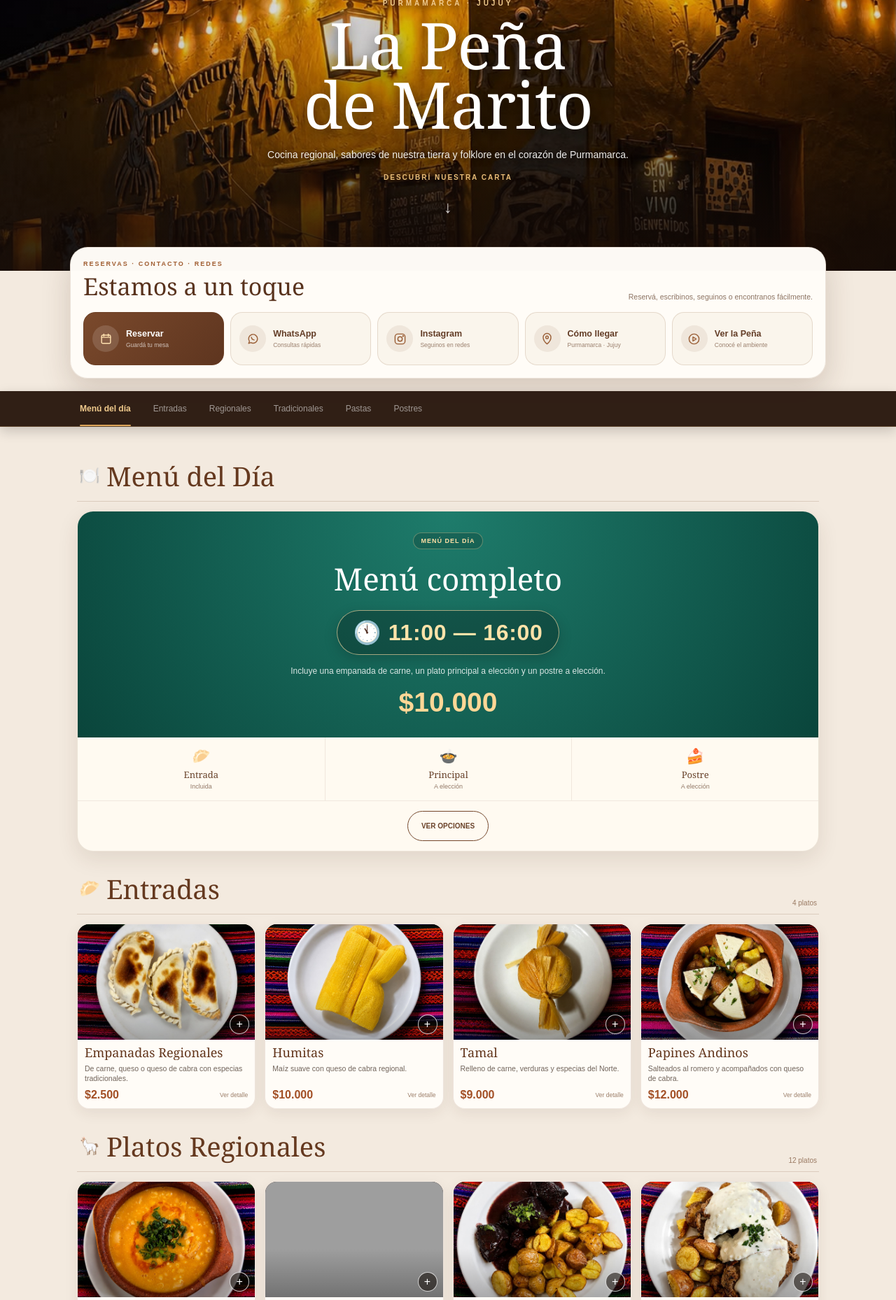
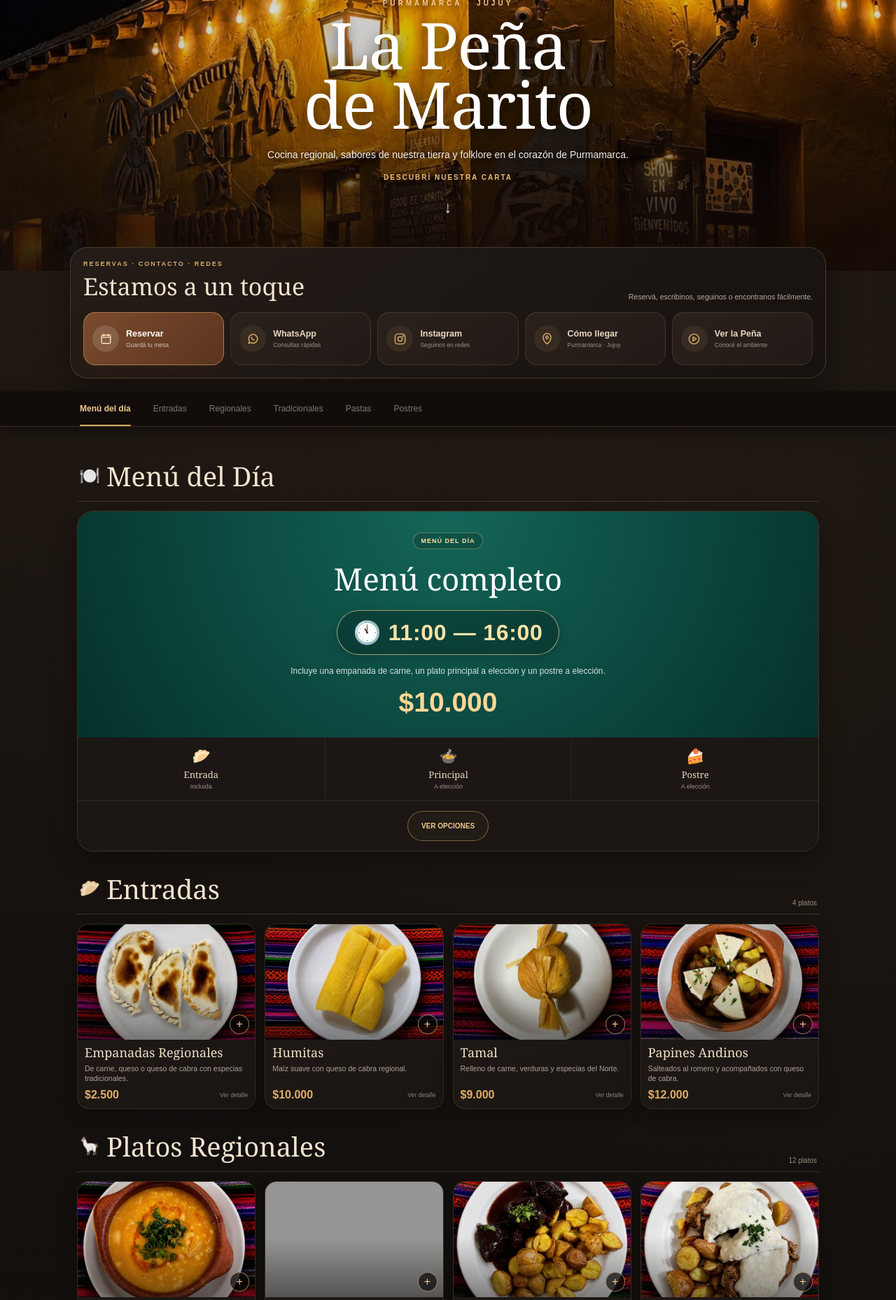
Before and after one commit to LeandroAram/menu-pena-marito, a Flask app: page / in a window 1280 px wide. Shown: the part 125-1983 px from the top of the page at 70% size. Run offline with Flask 3, Linux system fonts and the light colour scheme; grey boxes are pictures that could not be loaded.

Commit message:
nuevo color

```diff
--- a/templates/pena_nueva/index.html
+++ b/templates/pena_nueva/index.html
@@ -3,8 +3,8 @@
 <head>
 <meta charset="UTF-8">
 <meta name="viewport" content="width=device-width, initial-scale=1.0, viewport-fit=cover">
-<meta name="robots" content="noindex, nofollow">
-<meta name="theme-color" content="#2b190f">
+<meta name="robots" content="index, follow">
+<meta name="theme-color" content="#14110f">
 <title>La Peña de Marito | Nueva versión</title>
 <style>
 *{margin:0;padding:0;box-sizing:border-box}html{scroll-behavior:smooth}body{min-height:100vh;font-family:Arial,Helvetica,sans-serif;color:#38271d;background:#f3eadf;overflow-x:hidden}body.locked{overflow:hidden}a{text-decoration:none;color:inherit}button{font-family:inherit}img{display:block;max-width:100%}
@@ -26,6 +26,230 @@
 @media(min-width:700px){.dish-grid{grid-template-columns:repeat(3,minmax(0,1fr));gap:13px}.dish-photo{height:165px}.dish-name{font-size:18px}.dish-description{font-size:10.5px}.daily-option-grid{grid-template-columns:repeat(3,minmax(0,1fr))}.daily-option img{height:135px}}
 @media(min-width:1000px){.dish-grid{grid-template-columns:repeat(4,minmax(0,1fr))}}
 @media(prefers-reduced-motion:reduce){*{animation:none!important;transition:none!important;scroll-behavior:auto!important}}
+
+
+/* =========================================================
+   TEMA GOURMET OSCURO - ELEGANTE
+   Esta sección está al final para reemplazar visualmente
+   el fondo claro sin tocar la lógica ni los platos.
+========================================================= */
+
+:root{
+  --gourmet-bg:#14110f;
+  --gourmet-bg-2:#1a1512;
+  --gourmet-card:#211a16;
+  --gourmet-card-2:#271f1a;
+  --gourmet-line:rgba(221,181,116,.18);
+  --gourmet-gold:#d9ad68;
+  --gourmet-gold-soft:#efc98d;
+  --gourmet-title:#f2e3cf;
+  --gourmet-text:#c7b7aa;
+  --gourmet-muted:#998b80;
+}
+
+body{
+  color:var(--gourmet-text);
+  background:
+    radial-gradient(circle at 18% 0%, rgba(126,82,47,.16), transparent 34%),
+    radial-gradient(circle at 90% 24%, rgba(84,60,39,.12), transparent 28%),
+    linear-gradient(180deg,#171310 0%,#120f0d 48%,#171310 100%);
+}
+
+/* CONTACTO PRINCIPAL */
+.contact-panel{
+  border-color:rgba(220,177,108,.22);
+  background:
+    linear-gradient(145deg,rgba(37,29,24,.98),rgba(22,18,15,.99));
+  box-shadow:0 18px 48px rgba(0,0,0,.38);
+}
+.contact-kicker{color:var(--gourmet-gold)}
+.contact-head h2{color:var(--gourmet-title)}
+.contact-head p{color:#b7a79a}
+.contact-action{
+  border-color:rgba(220,177,108,.15);
+  color:#ead8c2;
+  background:linear-gradient(145deg,#2a211c,#211a16);
+  box-shadow:inset 0 1px 0 rgba(255,255,255,.025);
+}
+.contact-action:hover{
+  background:linear-gradient(145deg,#312720,#261e19);
+  box-shadow:0 10px 24px rgba(0,0,0,.28);
+}
+.contact-action.primary{
+  border-color:rgba(226,184,112,.48);
+  background:linear-gradient(135deg,#7b4b2d,#5b341f);
+  box-shadow:0 8px 22px rgba(73,38,18,.30);
+}
+.contact-icon{
+  color:var(--gourmet-gold);
+  background:rgba(220,177,108,.09);
+}
+.contact-text small{color:#9f9187}
+
+/* BARRA DE CATEGORÍAS */
+.menu-nav{
+  background:rgba(18,14,12,.965);
+  border-bottom-color:rgba(221,181,116,.20);
+  box-shadow:0 7px 22px rgba(0,0,0,.38);
+}
+.menu-nav-btn{color:rgba(239,226,207,.50)}
+.menu-nav-btn.active{color:var(--gourmet-gold-soft)}
+.menu-nav-btn.active:after{background:var(--gourmet-gold)}
+
+/* TÍTULOS DE SECCIÓN */
+.section-header{
+  border-bottom-color:var(--gourmet-line);
+}
+.section-header h2{color:var(--gourmet-title)}
+.section-count{color:#9c8b7c}
+.section-icon{filter:saturate(.82) brightness(.94)}
+
+/* MENÚ DEL DÍA */
+.daily-card{
+  border-color:rgba(220,177,108,.18);
+  background:linear-gradient(145deg,#211a16,#171310);
+  box-shadow:0 13px 34px rgba(0,0,0,.30);
+}
+.daily-main{
+  background:
+    radial-gradient(circle at top,rgba(19,105,91,.96),rgba(5,48,42,.995));
+}
+.daily-summary{
+  border-bottom-color:rgba(220,177,108,.12);
+  background:#1c1714;
+}
+.daily-summary-item+.daily-summary-item{
+  border-left-color:rgba(220,177,108,.11);
+}
+.daily-summary-item strong{color:#ead8bf}
+.daily-summary-item small{color:#9f9084}
+.daily-toggle-area{background:#1c1714}
+.daily-toggle{
+  border-color:rgba(220,177,108,.46);
+  color:var(--gourmet-gold-soft);
+  background:rgba(220,177,108,.03);
+}
+.daily-toggle:hover{background:rgba(220,177,108,.08)}
+.daily-options{background:#181411}
+.daily-options h4{color:#e8d5bc}
+.daily-option{
+  border-color:rgba(220,177,108,.13);
+  background:#241d18;
+}
+.daily-option-content strong{color:#eadbc6}
+.daily-option-content p{color:#a99c92}
+
+/* TARJETAS DE PLATOS */
+.dish-card{
+  border-color:rgba(220,177,108,.13);
+  background:linear-gradient(145deg,#211b17,#191512);
+  box-shadow:0 8px 22px rgba(0,0,0,.26);
+}
+.dish-card:hover{
+  box-shadow:0 14px 30px rgba(0,0,0,.38),0 0 0 1px rgba(220,177,108,.08);
+}
+.dish-photo{background:#0d0b0a}
+.dish-photo:after{
+  background:linear-gradient(to bottom,transparent 48%,rgba(10,7,5,.46));
+}
+.dish-name{color:#f0dfc8}
+.dish-description{color:#afa198}
+.dish-price{color:#e0ad66}
+.dish-detail{color:#8f8176}
+.dish-plus{
+  border-color:rgba(238,204,148,.55);
+  color:#f1ca8c;
+  background:rgba(10,7,5,.68);
+}
+
+/* CARGAS Y ERRORES */
+.loading{color:#a9988a}
+.loading:before{
+  border-color:rgba(220,177,108,.14);
+  border-top-color:var(--gourmet-gold);
+}
+.load-error{
+  color:#c6b5a7;
+  background:#241c18;
+  border:1px solid rgba(220,177,108,.12);
+}
+
+/* BURBUJA CONTACTANOS */
+.contact-fab{
+  border-color:rgba(239,199,132,.48);
+  color:#fff1dc;
+  background:linear-gradient(135deg,#6e4229,#43271a);
+  box-shadow:0 13px 34px rgba(0,0,0,.48);
+}
+.fab-circle{
+  color:#ffd99b;
+  background:rgba(255,255,255,.10);
+}
+.contact-flyout{
+  border-color:rgba(220,177,108,.19);
+  background:linear-gradient(145deg,#241d18,#171310);
+  box-shadow:0 20px 55px rgba(0,0,0,.48);
+}
+.flyout-title{border-bottom-color:rgba(220,177,108,.12)}
+.flyout-title strong{color:#f0dfc8}
+.flyout-close{
+  color:#d8b785;
+  background:#30251f;
+}
+.flyout-action{
+  border-color:rgba(220,177,108,.13);
+  color:#e1cfbb;
+  background:#2a211c;
+}
+.flyout-action.primary{
+  border-color:rgba(220,177,108,.36);
+  color:#fff;
+  background:#6d4027;
+}
+.flyout-scroll{
+  border-color:rgba(220,177,108,.18);
+  color:#d7b77f;
+  background:#1d1714;
+}
+
+/* MODALES */
+.dish-modal{
+  border:1px solid rgba(220,177,108,.17);
+  background:linear-gradient(145deg,#241d18,#171310);
+}
+.dish-modal-info h2{color:#f0dfc8}
+.dish-modal-info p{color:#b6a79d}
+.dish-modal-price{color:#e1ad65}
+
+/* PIE */
+.footer{
+  border-top:1px solid rgba(220,177,108,.12);
+  background:linear-gradient(145deg,#17110e,#0e0b09);
+}
+
+/* El fondo de la página deja respirar cada bloque */
+.menu-page{
+  background:transparent;
+}
+
+/* Pequeña mejora gourmet a las fotografías */
+.dish-photo img,
+.daily-option img{
+  filter:saturate(.92) contrast(1.04) brightness(.94);
+}
+.dish-card:hover .dish-photo img{
+  filter:saturate(1) contrast(1.05) brightness(.98);
+}
+
+@media(max-width:600px){
+  .contact-panel{
+    box-shadow:0 15px 36px rgba(0,0,0,.40);
+  }
+  .dish-card{
+    box-shadow:0 6px 17px rgba(0,0,0,.30);
+  }
+}
+
 </style>
 </head>
 <body>
```
